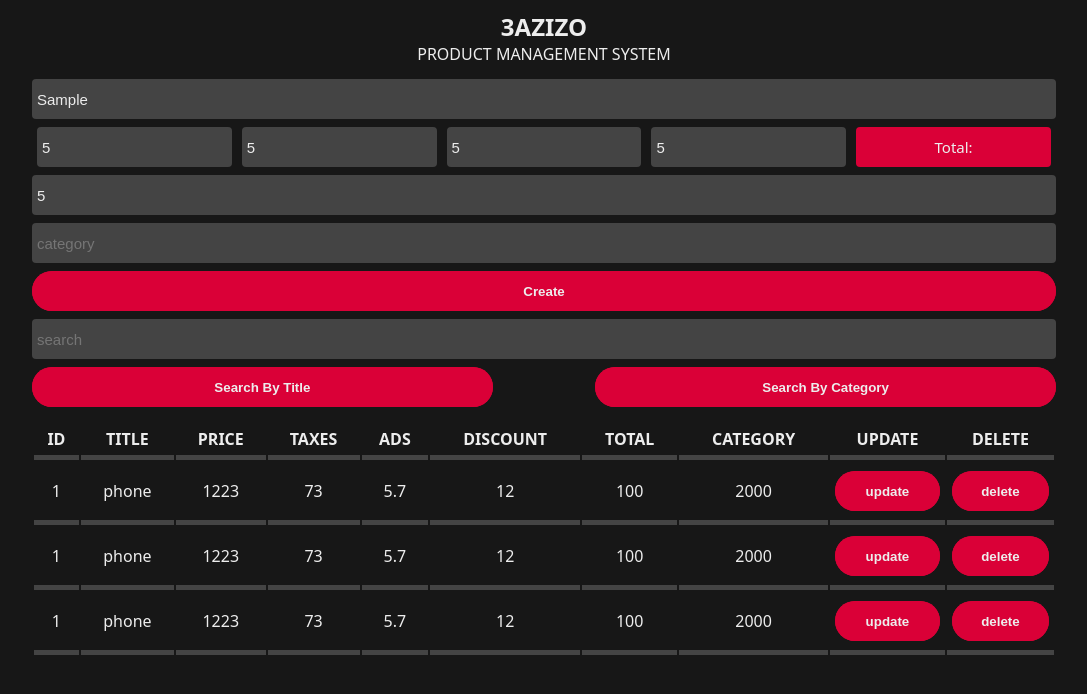
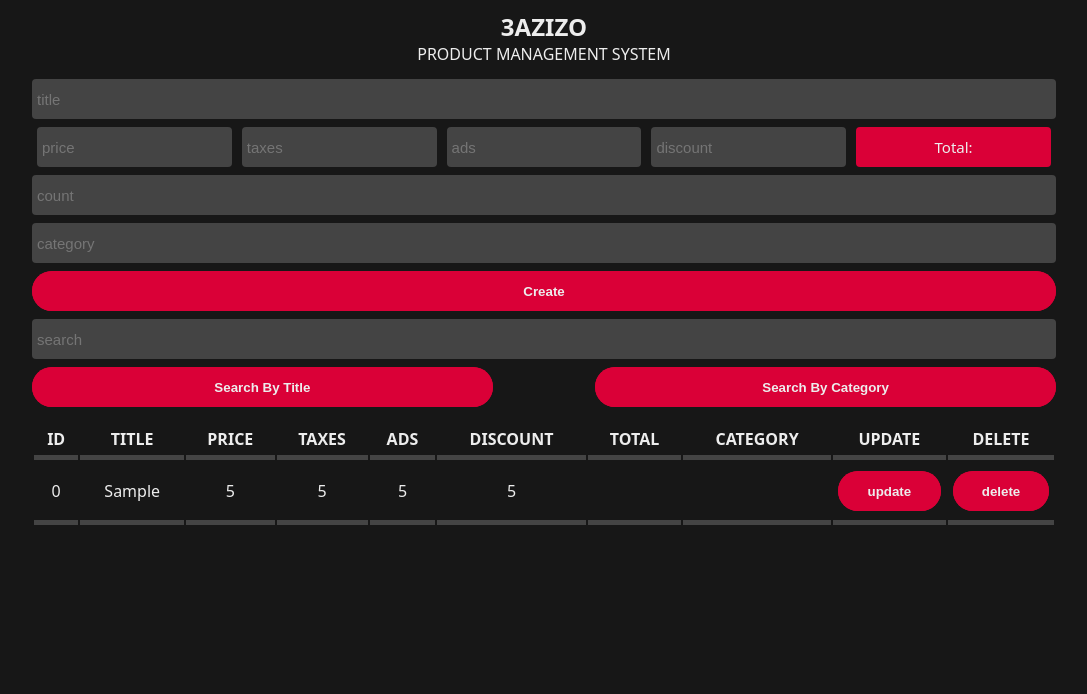
Before and after one commit to 3azizo/Management-system, a plain HTML site: page index.html in a window 1280 px wide. Both pictures are taken after typing "Sample", "5", "5", "5", "5", "5" into the empty fields and a click on the button "Create". Shown: the whole page, without its empty margins (96-1183 px from the left). Drawn offline with Linux system fonts and the light colour scheme.

Commit message:
add function getTotal,clearInput,showData and event in button creat

```diff
--- a/app.js
+++ b/app.js
@@ -0,0 +1,91 @@
+let title = document.getElementById("title");
+let price = document.getElementById("price");
+let taxes = document.getElementById("taxes");
+let ads = document.getElementById("ads");
+let discount = document.getElementById("discount");
+let total = document.getElementById("total");
+let count = document.getElementById("count");
+let category = document.getElementById("category");
+let submit = document.getElementById("submit");
+
+//get total
+function getTotal() {
+  if (price.value !== "") {
+    let result = +price.value + +taxes.value + +ads.value - +discount.value;
+    total.innerHTML = result;
+    total.style.background = "#006400";
+  } else {
+    total.innerHTML = "";
+    total.style.background = "#da0037";
+  }
+}
+//creat products
+//save lacalstorge
+let dataProducts = [];
+if (localStorage.product != null) {
+  let dataParse = JSON.parse(localStorage.getItem("product"));
+  dataProducts = dataParse;
+  showData();
+} else {
+  dataProducts = [];
+}
+
+submit.addEventListener("click", function () {
+  let newProduct = {
+    title: title.value,
+    price: price.value,
+    taxes: taxes.value || 0,
+    ads: ads.value || 0,
+    discount: discount.value || 0,
+    total: total.innerHTML,
+    count: count.value || 1,
+    category: category.value,
+  };
+  dataProducts.push(newProduct);
+  localStorage.setItem("product", JSON.stringify(dataProducts));
+  clearInputs();
+  showData();
+});
+
+//clear inputs
+function clearInputs() {
+  title.value = "";
+  price.value = "";
+  taxes.value = "";
+  ads.value = "";
+  discount.value = "";
+  total.innerHTML = "";
+  total.style.background = "#da0037";
+  count.value = "";
+  category.value = "";
+}
+//read
+function showData() {
+  let table = "";
+  for (let i = 0; i < dataProducts.length; i++) {
+    table += `
+        <tr>
+        <td>${i}</td>
+        <td>${dataProducts[i].title}</td>
+        <td>${dataProducts[i].price}</td>
+        <td>${dataProducts[i].taxes}</td>
+        <td>${dataProducts[i].ads}</td>
+        <td>${dataProducts[i].discount}</td>
+        <td>${dataProducts[i].total}</td>
+        <td>${dataProducts[i].category}</td>
+        <td><button id="update">update</button></td>
+        <td><button id="delete">delete</button></td>
+      </tr>`;
+  }
+  document.getElementById("tbody").innerHTML = table;
+}
+showData();
+//count
+
+//delete
+
+//update
+
+// search
+
+// clean data
--- a/index.html
+++ b/index.html
@@ -16,10 +16,30 @@
       <div class="inputs">
         <input type="text" placeholder="title" id="title" />
         <div class="price">
-          <input type="number" id="price" placeholder="price" />
-          <input type="number" id="taxes" placeholder="taxes" />
-          <input type="number" id="ads" placeholder="ads" />
-          <input type="number" id="discount" placeholder="discount" />
+          <input
+            type="number"
+            id="price"
+            placeholder="price"
+            onkeyup="getTotal()"
+          />
+          <input
+            type="number"
+            id="taxes"
+            placeholder="taxes"
+            onkeyup="getTotal()"
+          />
+          <input
+            type="number"
+            id="ads"
+            placeholder="ads"
+            onkeyup="getTotal()"
+          />
+          <input
+            type="number"
+            id="discount"
+            placeholder="discount"
+            onkeyup="getTotal()"
+          />
           <small id="total"></small>
         </div>
         <input type="number" placeholder="count" id="count" />
@@ -47,44 +67,8 @@
             <th>update</th>
             <th>delete</th>
           </tr>
-          <tbody>
-            <!-- for test style -->
-            <tr>
-              <td>1</td>
-              <td>phone</td>
-              <td>1223</td>
-              <td>73</td>
-              <td>5.7</td>
-              <td>12</td>
-              <td>100</td>
-              <td>2000</td>
-              <td><button id="update">update</button></td>
-              <td><button id="delete">delete</button></td>
-            </tr>
-            <tr>
-              <td>1</td>
-              <td>phone</td>
-              <td>1223</td>
-              <td>73</td>
-              <td>5.7</td>
-              <td>12</td>
-              <td>100</td>
-              <td>2000</td>
-              <td><button id="update">update</button></td>
-              <td><button id="delete">delete</button></td>
-            </tr>
-            <tr>
-              <td>1</td>
-              <td>phone</td>
-              <td>1223</td>
-              <td>73</td>
-              <td>5.7</td>
-              <td>12</td>
-              <td>100</td>
-              <td>2000</td>
-              <td><button id="update">update</button></td>
-              <td><button id="delete">delete</button></td>
-            </tr>
+          <tbody id="tbody">
+            <!-- for test style
             <!-- for test style -->
           </tbody>
         </table>
```
Also changed, not shown: 1 other file.
